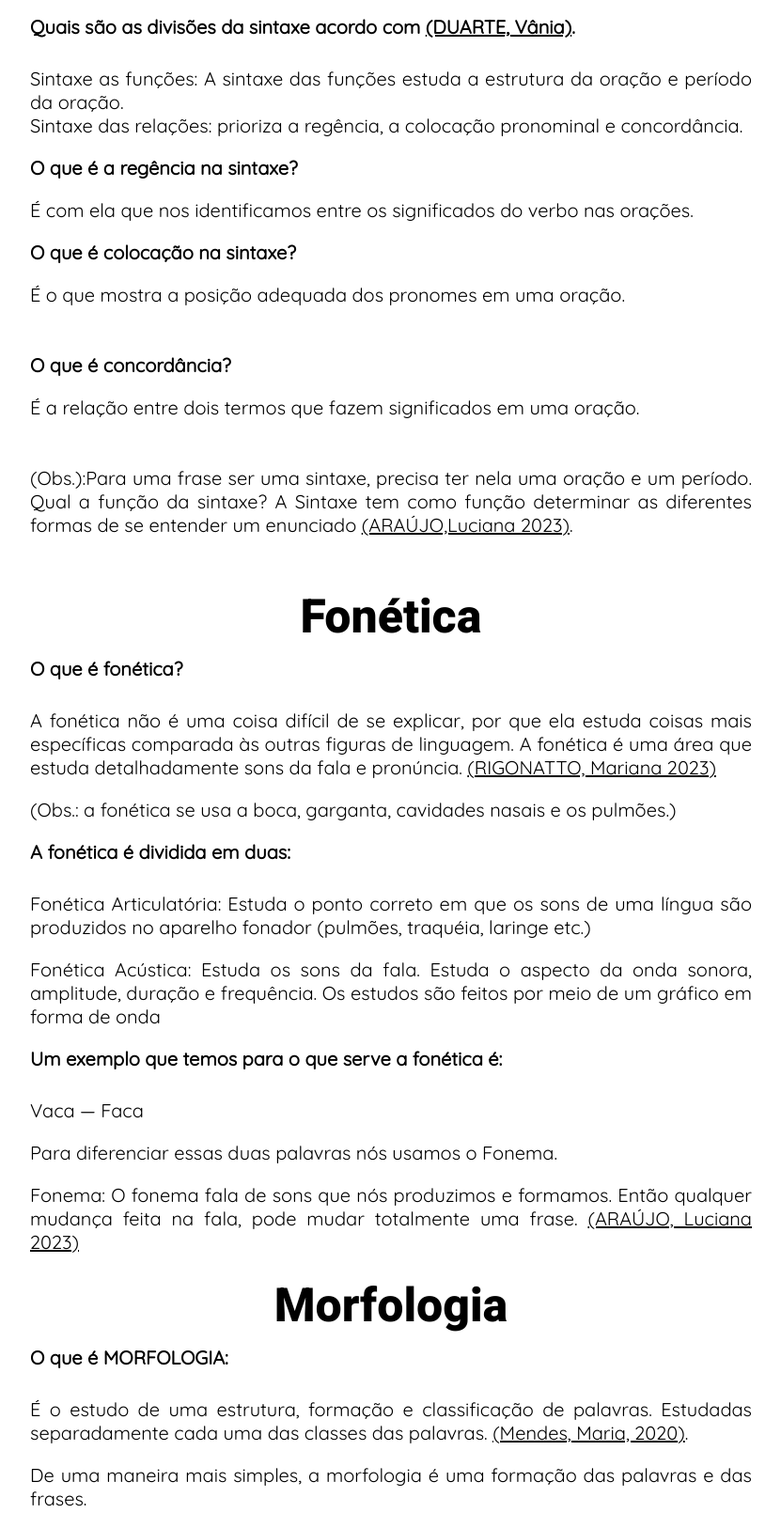
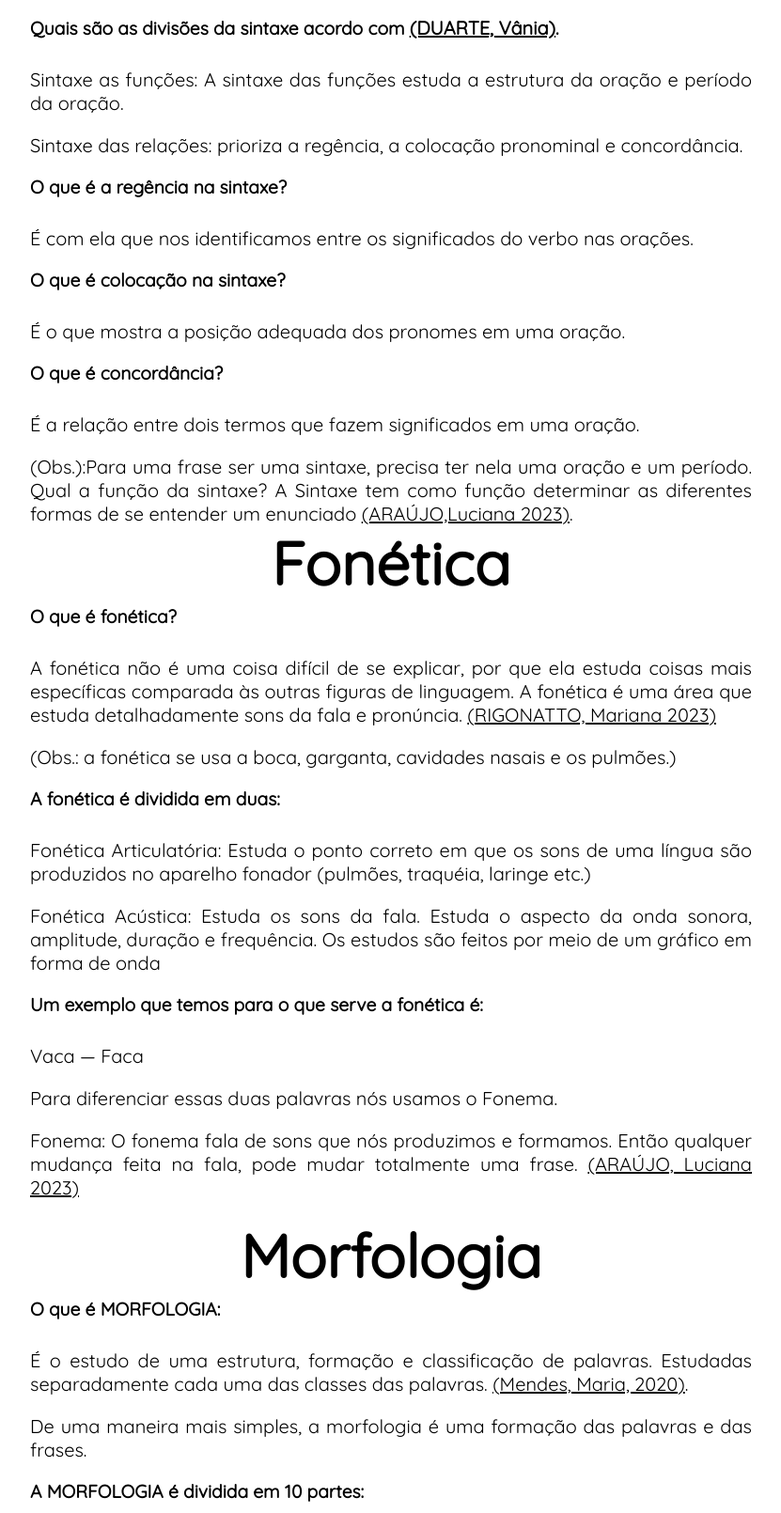
Before and after one commit to rumians/projeto-integrador, a plain HTML site: page Sintaxe-Fonética-Morfologia-Semiologia.html in a window 1280 px wide. Shown: the part 641-2251 px from the top of the page at 94% size, without its empty margins (224-1055 px from the left). Drawn offline with nearby package versions, Linux system fonts and the light colour scheme.

Commit message:
correçaosintaxe

```diff
--- a/Sintaxe-Fonética-Morfologia-Semiologia.html
+++ b/Sintaxe-Fonética-Morfologia-Semiologia.html
@@ -22,13 +22,13 @@
     </header>
     <main>
         <div class="conteudo">
-            <h1 class="title">Sintaxe</h1>
             <div class="textos">
+                <h1 class="title">Sintaxe</h1>
                 <p class="texto1">A sintaxe é a função de cada palavra nas frases, e como elas se relacionam. Então
                     dependendo de onde suas palavras são colocadas elas podem ou não mudar a frase, como aqui por
                     exemplo. </p>
 
-                <h2 class="title2">Exemplos:</h2>
+                <h2 class="subtitle">Exemplos:</h2>
 
                 <p class="texto1">Eu entreguei o documento a Pedro;<br>
                     Eu entreguei a Pedro o documento;<br>
@@ -41,25 +41,25 @@
                     entendidos, a sintaxe impede que não sejam feitas combinações aleatórias entre as palavras. Sendo
                     assim, é a sintaxe que organiza a estrutura das unidades <a href="#referencias">(ARAÚJO, Luciana 2023)</a></p>
 
-                <h2 class="title2">Quais são as divisões da sintaxe acordo com <a href="#referencias">(DUARTE, Vânia)</a>.</h2>
+                <h2 class="subtitle">Quais são as divisões da sintaxe acordo com <a href="#referencias">(DUARTE, Vânia)</a>.</h2>
 
-                <p class="texto2">Sintaxe as funções: A sintaxe das funções estuda a estrutura da oração e período da
+                <p class="texto1">Sintaxe as funções: A sintaxe das funções estuda a estrutura da oração e período da
                     oração.
                 </p>
 
-                <p class="texto2">Sintaxe das relações: prioriza a regência, a colocação pronominal e concordância. </p>
+                <p class="texto1">Sintaxe das relações: prioriza a regência, a colocação pronominal e concordância. </p>
 
-                <h2 class="title3">O que é a regência na sintaxe? </h2>
+                <h2 class="subtitle">O que é a regência na sintaxe? </h2>
 
-                <p class="texto2">É com ela que nos identificamos entre os significados do verbo nas orações. </p>
+                <p class="texto1">É com ela que nos identificamos entre os significados do verbo nas orações. </p>
 
-                <h2 class="title4">O que é colocação na sintaxe?</h2>
+                <h2 class="subtitle">O que é colocação na sintaxe?</h2>
 
-                <p class="texto4">É o que mostra a posição adequada dos pronomes em uma oração.</p>
+                <p class="texto1">É o que mostra a posição adequada dos pronomes em uma oração.</p>
 
-                <h2 class="title4">O que é concordância? </h2>
+                <h2 class="subtitle">O que é concordância? </h2>
 
-                <p class="texto4">É a relação entre dois termos que fazem significados em uma oração. </p>
+                <p class="texto1">É a relação entre dois termos que fazem significados em uma oração. </p>
 
                 <p class="texto4">(Obs.):Para uma frase ser uma sintaxe, precisa ter nela uma oração e um período. Qual
                     a função da sintaxe?
@@ -68,7 +68,7 @@
 
                 <h1 class="title">Fonética</h1>
 
-                <h2 class="title2">O que é fonética?</h2>
+                <h2 class="subtitle">O que é fonética?</h2>
 
                 <p class="texto1">A fonética não é uma coisa difícil de se explicar, por que ela estuda coisas mais
                     específicas comparada às outras figuras de linguagem.
@@ -77,7 +77,7 @@
 
                 <p class="texto1">(Obs.: a fonética se usa a boca, garganta, cavidades nasais e os pulmões.) </p>
 
-                <h2 class="title2">A fonética é dividida em duas: </h2>
+                <h2 class="subtitle">A fonética é dividida em duas: </h2>
 
                 <p class="texto1"> Fonética Articulatória: Estuda o ponto correto em que os sons de uma língua são
                     produzidos no aparelho fonador (pulmões, traquéia, laringe etc.)</p>
@@ -87,9 +87,9 @@
                     Os estudos são feitos por meio de um gráfico em forma de onda
                 </p>
 
-                <h2 class="title2">Um exemplo que temos para o que serve a fonética é: </h2>
+                <h2 class="subtitle">Um exemplo que temos para o que serve a fonética é: </h2>
 
-                <p class="texto2">Vaca — Faca</p>
+                <p class="texto1">Vaca — Faca</p>
 
                 <p class="texto1">Para diferenciar essas duas palavras nós usamos o Fonema.</p>
 
@@ -99,7 +99,7 @@
 
                 <h1 class="title">Morfologia</h1>
 
-                <h2 class="title2">O que é MORFOLOGIA:</h2>
+                <h2 class="subtitle">O que é MORFOLOGIA:</h2>
 
                 <p class="texto1"> É o estudo de uma estrutura, formação e classificação de palavras. Estudadas
                     separadamente cada uma das classes das palavras. <a href="#referencias">(Mendes, Maria, 2020)</a>. </p>
@@ -107,17 +107,17 @@
                 <p class="texto1">De uma maneira mais simples, a morfologia é uma formação das palavras e das frases.
                 </p>
 
-                <h2 class="title2">A MORFOLOGIA é dividida em 10 partes:</h2>
+                <h2 class="subtitle">A MORFOLOGIA é dividida em 10 partes:</h2>
 
-                <p class="texto2">Palavras Variáveis: Substantivos, Verbos, Artigos, Adjetivos, Pronomes, Numerais.
+                <p class="texto1">Palavras Variáveis: Substantivos, Verbos, Artigos, Adjetivos, Pronomes, Numerais.
                 </p>
 
                 <p class="texto1">Palavras Invariáveis: Advérbios, Preposições, Interjeições e Conjunções.
                 </p>
 
-                <h2 class="title2"> E o que são palavras variáveis e invariáveis?</h2>
+                <h2 class="subtitle"> E o que são palavras variáveis e invariáveis?</h2>
 
-                <p class="texto2">Variáveis: São as palavras que mudam dependendo de seu gênero, número, grau ou tempo.
+                <p class="texto1">Variáveis: São as palavras que mudam dependendo de seu gênero, número, grau ou tempo.
                 </p>
 
                 <p class="texto1">Invariáveis: São aquelas que não mudam independente da palavra, gênero ou etc.
@@ -128,7 +128,7 @@
 
                 <h1 class="title">Semiologia</h1>
 
-                <h2 class="title2">O que é Semiologia ? </h2>
+                <h2 class="subtitle">O que é Semiologia ? </h2>
 
                 <p class="texto1">Semiótica é usada na ciência que estuda a significação ou signos.  Ela ajuda com que nossa comunicação fique mais fácil. Ela é dividida em: </p>
 
@@ -137,7 +137,7 @@
                 <p class="texto1">pragmática (relação entre signos e seus intérpretes). <a href="#referencias">(SOUZA, Warley 2023)</a> </p>
                 <p class="texto1">Então como vocês já puderam ver, a semiótica é um tema bem complexo. Que embarca todas as linguagens " verbais e não verbais" pois de acordo com <a href="#referencias">(SOUZA, Warley)</a> cada  linguagem é formada de signos que permitem a comunicação entre os indivíduos.</p>
 
-                <h2 class="title4">REFERÊNCIAS</h2>
+                <h2 class="subtitle">REFERÊNCIAS</h2>
 
                 <p id="referencias">RIGONATTO, Mariana: "O que é Fonética? " Brasil Escola -Disponível em
                     https://m.brasilescola.uol.com.br/amp/o-que-e/portugues/o-que-fonetica.htm Acesso em 17 de março.<p>
--- a/css/figurastl.css
+++ b/css/figurastl.css
@@ -138,15 +138,6 @@ html {
     margin-top: 10px;
 }
 
-.title4 {
-    margin-top: 20px;
-    margin-bottom: 20px;
-}
-
-.texto4 {
-    margin-bottom: 50px;
-}
-
 
 
 .linha-horizontal {
--- a/css/literariostl.css
+++ b/css/literariostl.css
@@ -10,6 +10,7 @@
     color: #000000;
     font-size: 20px;
 }
+
 
 :root {
     --cor-principal: #008BF8;
@@ -87,16 +88,12 @@ html {
 }
 
 .title {
-    font-size: 50px;
-    font-family: 'Heebo', sans-serif;
+    font-size: 5vw;
     margin-bottom: 5px;
+    text-align: center;
     text-align: center;
 }
 
-.subtitle {
-    color: var(--cor-cinza);
-    margin-bottom: 10px;
-}
 
 .autor {
     margin-bottom: 10px;
@@ -106,18 +103,33 @@ html {
     text-align: justify;
 }
 
+.subtitle {
+    font-size: 1.5vw;
+    margin-bottom: 30px;
+}
+
 .texto1 {
     margin-top: 20px;
     margin-bottom: 20px;
 }
 
+.alinharadireita {
+    margin-top: 20px;
+    margin-bottom: 20px;
+    margin-left: 30vw;
+}
+
 .title2 {
     margin-bottom: 30px;
+    font-size: 4vw;
+    text-align: center;
 }
 
 .title3 {
+    font-size: 3vw;
     margin-top: 20px;
     margin-bottom: 20px;
+    text-align: center;
 }
 
 .imagenconteudo {
@@ -126,24 +138,7 @@ html {
     margin-top: 10px;
 }
 
-.title4 {
-    margin-top: 20px;
-    margin-bottom: 20px;
-}
 
-.texto4 {
-    margin-bottom: 50px;
-}
-
-#diana {
-    margin-top: 20px;
-    margin-bottom: 20px;
-}
-
-#souza {
-    margin-top: 20px;
-    margin-bottom: 20px;
-}
 
 .linha-horizontal {
     border-top: 2px solid var(--cor-cinza);
@@ -217,3 +212,8 @@ html {
     height: 100%;
     bottom: -1vh;
 }
+
+#referencias {
+    margin-top: 20px;
+    margin-bottom: 20px;
+}
--- a/css/sintaxestl.css
+++ b/css/sintaxestl.css
@@ -88,16 +88,12 @@ html {
 }
 
 .title {
-    font-size: 50px;
-    font-family: 'Heebo', sans-serif;
+    font-size: 5vw;
     margin-bottom: 5px;
+    text-align: center;
     text-align: center;
 }
 
-.subtitle {
-    color: var(--cor-cinza);
-    margin-bottom: 10px;
-}
 
 .autor {
     margin-bottom: 10px;
@@ -107,33 +103,39 @@ html {
     text-align: justify;
 }
 
+.subtitle {
+    font-size: 1.5vw;
+    margin-bottom: 30px;
+}
+
 .texto1 {
     margin-top: 20px;
     margin-bottom: 20px;
 }
 
+.alinharadireita {
+    margin-top: 20px;
+    margin-bottom: 20px;
+    margin-left: 30vw;
+}
+
 .title2 {
     margin-bottom: 30px;
+    font-size: 4vw;
+    text-align: center;
 }
 
 .title3 {
+    font-size: 3vw;
     margin-top: 20px;
     margin-bottom: 20px;
+    text-align: center;
 }
 
 .imagenconteudo {
     width: 600px;
     margin-left: 4%;
     margin-top: 10px;
-}
-
-.title4 {
-    margin-top: 20px;
-    margin-bottom: 20px;
-}
-
-.texto4 {
-    margin-bottom: 50px;
 }
 
 
```
